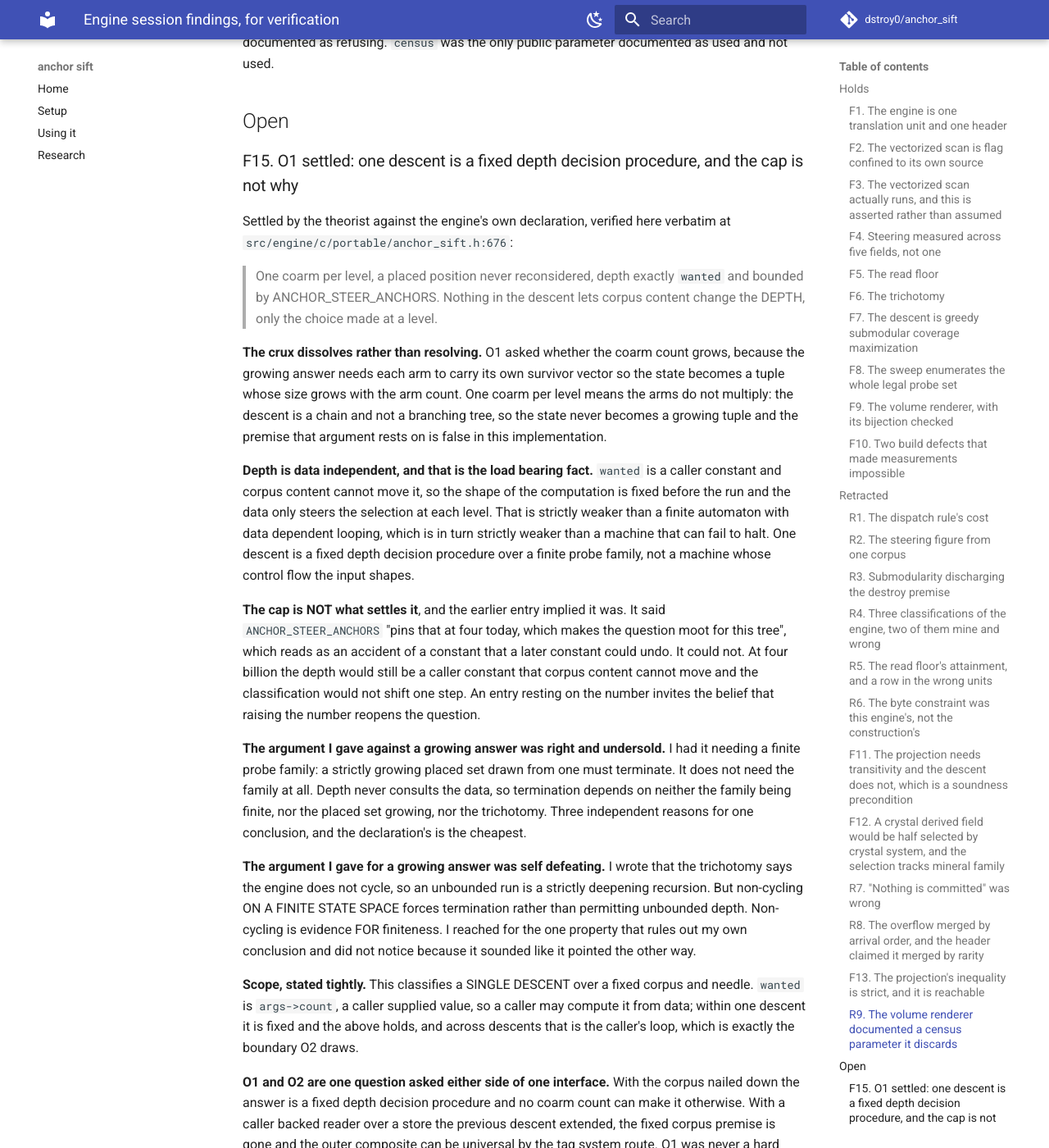
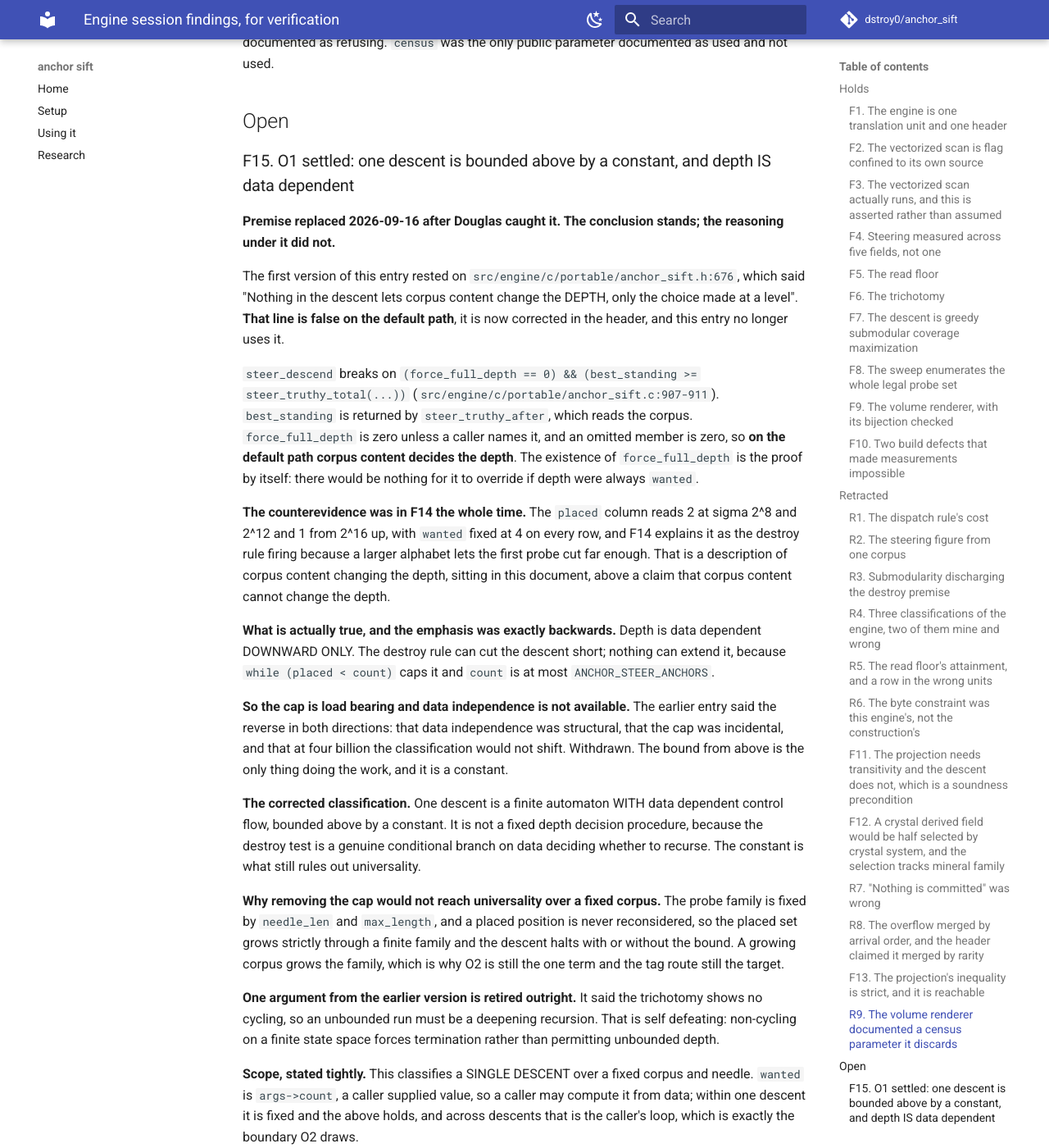
Before and after one commit to dstroy0/anchor_sift, an MkDocs documentation site: the page built from docs/findings-for-verification.md, in a window 1280 px wide and 1400 px high, scrolled down 9896 px. Shown: the whole window at 82% size. Built offline with MkDocs 1.6.1 and Material for MkDocs 9.7.7, drawn with Linux system fonts in a browser that asks for light colours; comment, search, counter and statistics services are not loaded.

Commit message:
docs depth restated

```diff
--- a/docs/findings-for-verification.md
+++ b/docs/findings-for-verification.md
@@ -202,21 +202,25 @@ Found by the theorist in published code, verified here, fixed at `ca62234`.
 
 ## Open
 
-### F15. O1 settled: one descent is a fixed depth decision procedure, and the cap is not why
+### F15. O1 settled: one descent is bounded above by a constant, and depth IS data dependent
 
-Settled by the theorist against the engine's own declaration, verified here verbatim at `src/engine/c/portable/anchor_sift.h:676`:
+**Premise replaced 2026-09-16 after Douglas caught it. The conclusion stands; the reasoning under it did not.**
 
-> One coarm per level, a placed position never reconsidered, depth exactly `wanted` and bounded by ANCHOR_STEER_ANCHORS. Nothing in the descent lets corpus content change the DEPTH, only the choice made at a level.
+The first version of this entry rested on `src/engine/c/portable/anchor_sift.h:676`, which said "Nothing in the descent lets corpus content change the DEPTH, only the choice made at a level". **That line is false on the default path**, it is now corrected in the header, and this entry no longer uses it.
 
-**The crux dissolves rather than resolving.** O1 asked whether the coarm count grows, because the growing answer needs each arm to carry its own survivor vector so the state becomes a tuple whose size grows with the arm count. One coarm per level means the arms do not multiply: the descent is a chain and not a branching tree, so the state never becomes a growing tuple and the premise that argument rests on is false in this implementation.
+`steer_descend` breaks on `(force_full_depth == 0) && (best_standing >= steer_truthy_total(...))` (`src/engine/c/portable/anchor_sift.c:907-911`). `best_standing` is returned by `steer_truthy_after`, which reads the corpus. `force_full_depth` is zero unless a caller names it, and an omitted member is zero, so **on the default path corpus content decides the depth**. The existence of `force_full_depth` is the proof by itself: there would be nothing for it to override if depth were always `wanted`.
 
-**Depth is data independent, and that is the load bearing fact.** `wanted` is a caller constant and corpus content cannot move it, so the shape of the computation is fixed before the run and the data only steers the selection at each level. That is strictly weaker than a finite automaton with data dependent looping, which is in turn strictly weaker than a machine that can fail to halt. One descent is a fixed depth decision procedure over a finite probe family, not a machine whose control flow the input shapes.
+**The counterevidence was in F14 the whole time.** The `placed` column reads 2 at sigma 2^8 and 2^12 and 1 from 2^16 up, with `wanted` fixed at 4 on every row, and F14 explains it as the destroy rule firing because a larger alphabet lets the first probe cut far enough. That is a description of corpus content changing the depth, sitting in this document, above a claim that corpus content cannot change the depth.
 
-**The cap is NOT what settles it**, and the earlier entry implied it was. It said `ANCHOR_STEER_ANCHORS` "pins that at four today, which makes the question moot for this tree", which reads as an accident of a constant that a later constant could undo. It could not. At four billion the depth would still be a caller constant that corpus content cannot move and the classification would not shift one step. An entry resting on the number invites the belief that raising the number reopens the question.
+**What is actually true, and the emphasis was exactly backwards.** Depth is data dependent DOWNWARD ONLY. The destroy rule can cut the descent short; nothing can extend it, because `while (placed < count)` caps it and `count` is at most `ANCHOR_STEER_ANCHORS`.
 
-**The argument I gave against a growing answer was right and undersold.** I had it needing a finite probe family: a strictly growing placed set drawn from one must terminate. It does not need the family at all. Depth never consults the data, so termination depends on neither the family being finite, nor the placed set growing, nor the trichotomy. Three independent reasons for one conclusion, and the declaration's is the cheapest.
+**So the cap is load bearing and data independence is not available.** The earlier entry said the reverse in both directions: that data independence was structural, that the cap was incidental, and that at four billion the classification would not shift. Withdrawn. The bound from above is the only thing doing the work, and it is a constant.
 
-**The argument I gave for a growing answer was self defeating.** I wrote that the trichotomy says the engine does not cycle, so an unbounded run is a strictly deepening recursion. But non-cycling ON A FINITE STATE SPACE forces termination rather than permitting unbounded depth. Non-cycling is evidence FOR finiteness. I reached for the one property that rules out my own conclusion and did not notice because it sounded like it pointed the other way.
+**The corrected classification.** One descent is a finite automaton WITH data dependent control flow, bounded above by a constant. It is not a fixed depth decision procedure, because the destroy test is a genuine conditional branch on data deciding whether to recurse. The constant is what still rules out universality.
+
+**Why removing the cap would not reach universality over a fixed corpus.** The probe family is fixed by `needle_len` and `max_length`, and a placed position is never reconsidered, so the placed set grows strictly through a finite family and the descent halts with or without the bound. A growing corpus grows the family, which is why O2 is still the one term and the tag route still the target.
+
+**One argument from the earlier version is retired outright.** It said the trichotomy shows no cycling, so an unbounded run must be a deepening recursion. That is self defeating: non-cycling on a finite state space forces termination rather than permitting unbounded depth.
 
 **Scope, stated tightly.** This classifies a SINGLE DESCENT over a fixed corpus and needle. `wanted` is `args->count`, a caller supplied value, so a caller may compute it from data; within one descent it is fixed and the above holds, and across descents that is the caller's loop, which is exactly the boundary O2 draws.
 
```
Also changed, not shown: docs/steering.md (+11 -5 lines), 1 other file.
